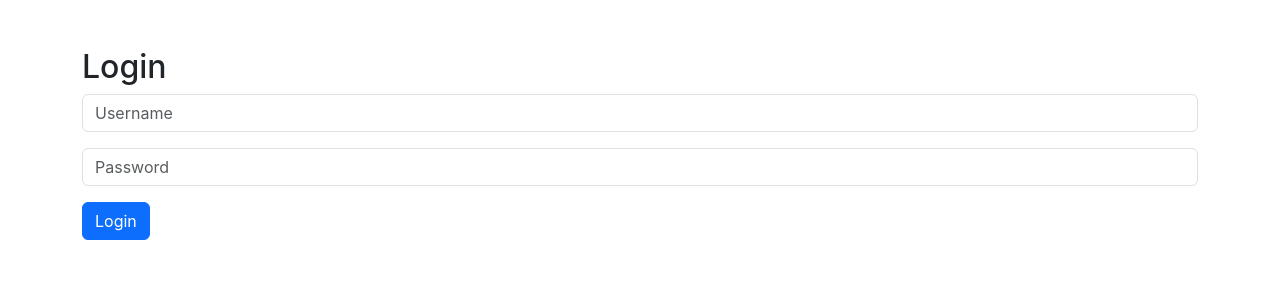
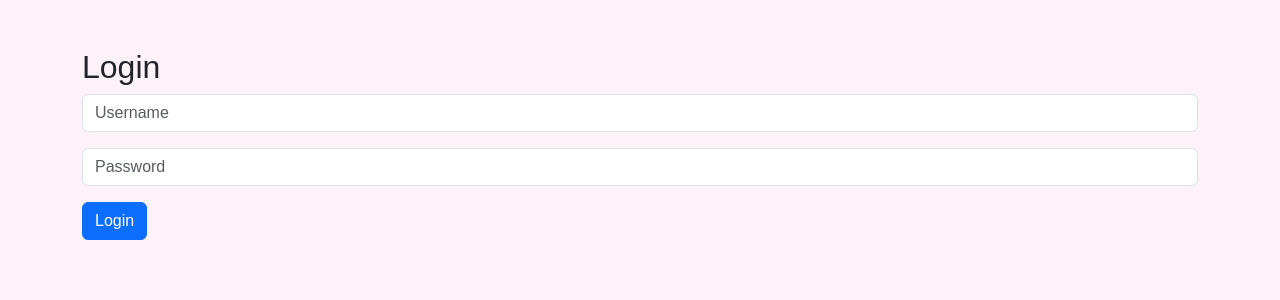
Before and after one commit to Naina-yadavv/To-do-list, a React (Create React App) app: page / in a window 1280 px wide. Shown: the top 300 px of the page. Built offline with nearby package versions, Linux system fonts and the light colour scheme.

Commit message:
fixed eslint warning

```diff
--- a/src/App.css
+++ b/src/App.css
@@ -36,3 +36,8 @@
     transform: rotate(360deg);
   }
 }
+
+body {
+  background-color: #fdf2f8;
+  font-family: 'Poppins', sans-serif;
+}
--- a/src/App.js
+++ b/src/App.js
@@ -106,6 +106,7 @@ function App() {
       fetchUser();
       refreshSession();
     }
+  // eslint-disable-next-line react-hooks/exhaustive-deps
   }, [isLoggedIn]);
 
   return (
--- a/src/myComponents/Header.js
+++ b/src/myComponents/Header.js
@@ -3,10 +3,10 @@ import PropTypes from "prop-types";
 
 export default function Header(props) {
   return (
-    <nav className="navbar navbar-expand-lg bg-body-tertiary">
+    <nav className="navbar navbar-expand-lg bg-body-tertiary shadow-sm " style={{backgroundColor: "#fbcfe8"}}>
       <div className="container-fluid">
 
-        <a className="navbar-brand" href="/">
+        <a className="navbar-brand fw-bold" style={{color: "#6b7280"}} href="/">
           {props.title}
         </a>
 
```
